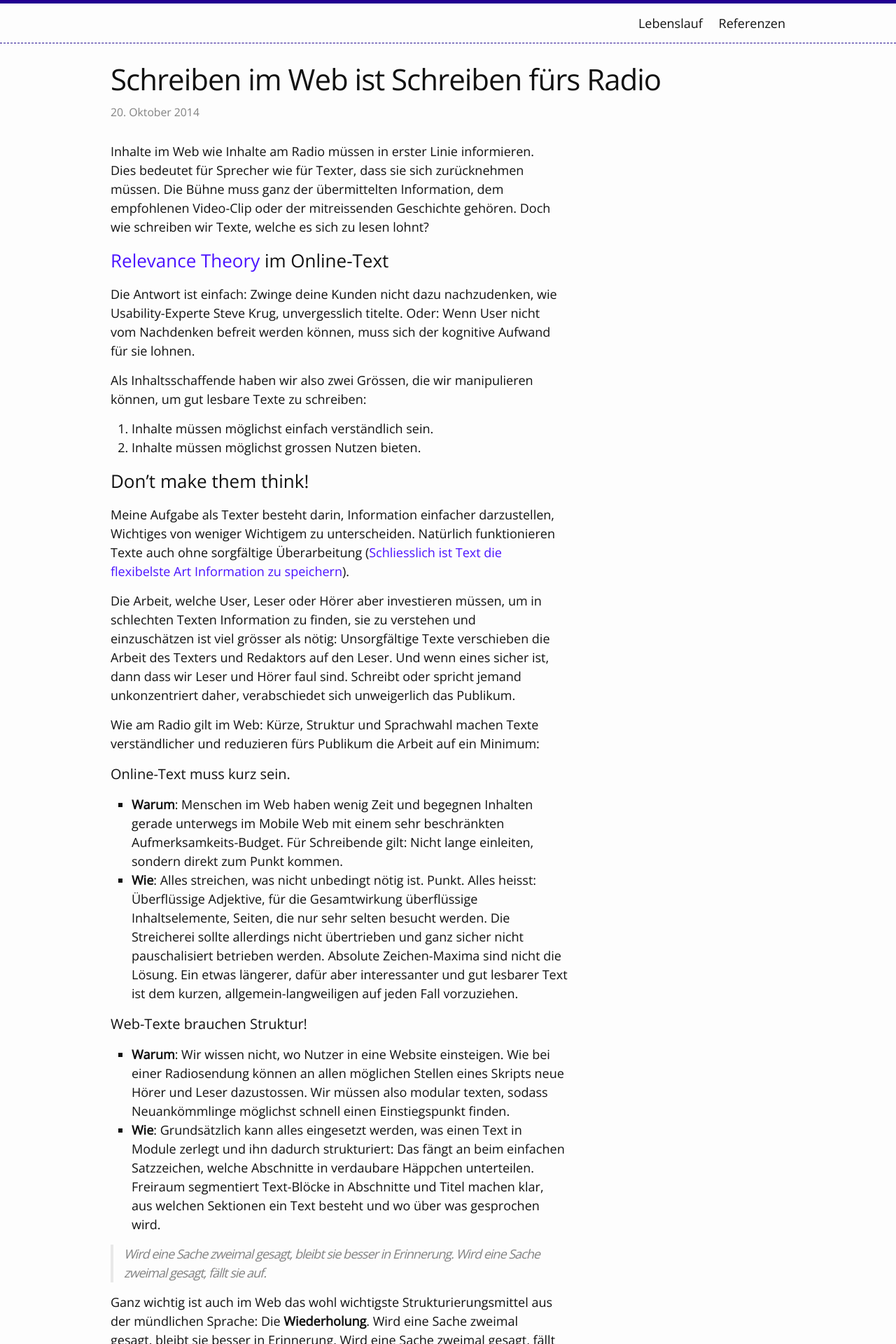
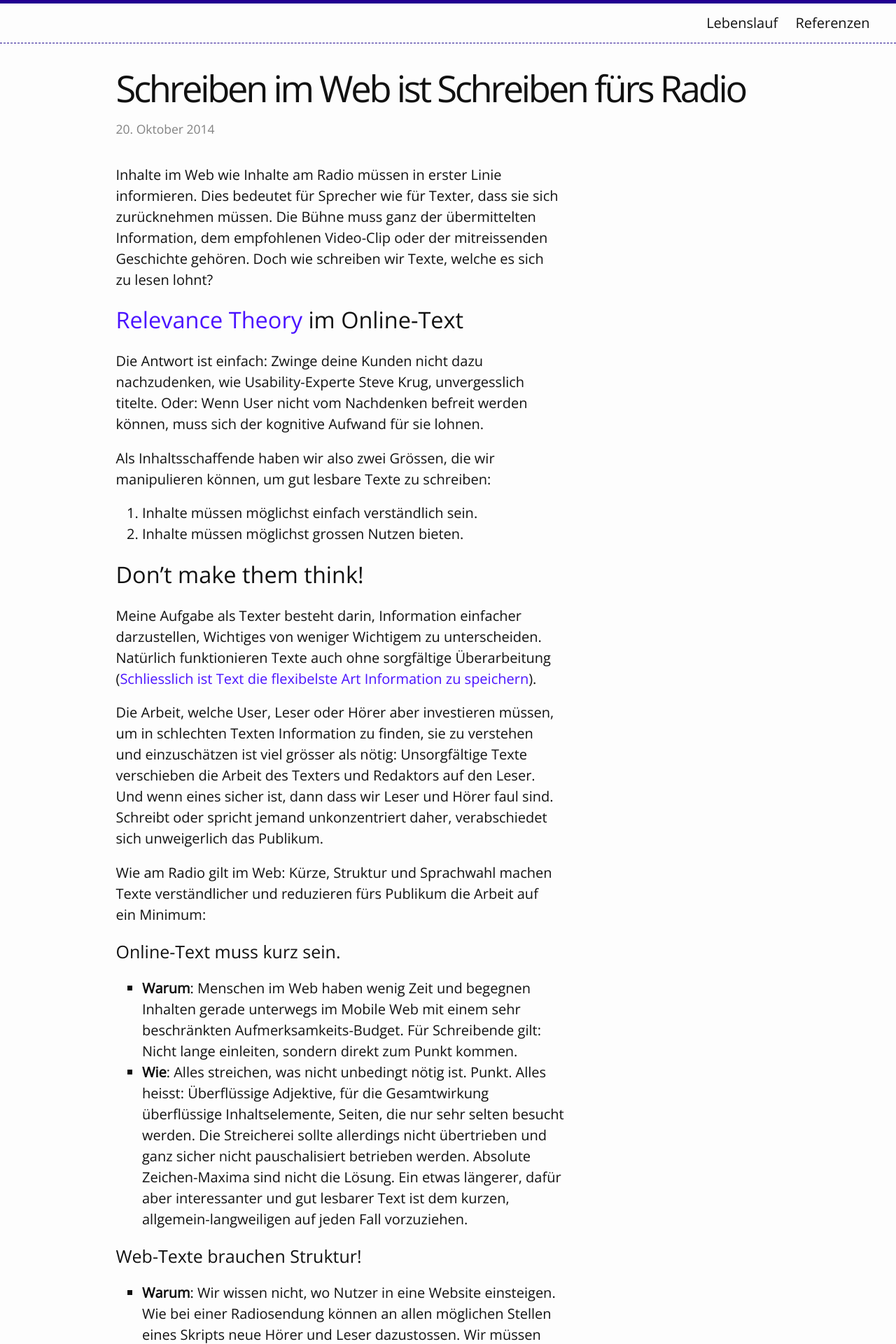
Before and after one commit to tschannes/tschannes.github.com, a Jekyll site: the page built from _posts/2014-10-15-schreiben-im-web.markdown, in a window 1280 px wide. Shown: the top 1920 px of the page at 70% size. Built offline with Jekyll 4.4.1, drawn with Linux system fonts in a browser that asks for light colours; comment, search, counter and statistics services are not loaded.

Commit message:
minor layout corrections

```diff
--- a/_sass/_base.scss
+++ b/_sass/_base.scss
@@ -20,6 +20,9 @@ body {
     font-weight: 300;
     color: $text-color;
     background-color: $background-color;
+    @include media-query($on-palm) {
+       font-size: 0.8 * $base-font-size;
+    }
 }
 
 
@@ -110,8 +113,8 @@ blockquote {
     color: $grey-color;
     border-left: 4px solid $grey-color-light;
     padding-left: $spacing-unit / 2;
-    font-size: 18px;
-    letter-spacing: -1px;
+    font-size: 1.125em;
+    letter-spacing: -0.0625em;
     font-style: italic;
 
     > :last-child {
@@ -168,6 +171,9 @@ pre {
         padding-left: $spacing-unit / 2;
     }
 }
+header .wrapper, .page-content{
+    max-width:1600px;
+}
 
 
 
--- a/_sass/_layout.scss
+++ b/_sass/_layout.scss
@@ -182,12 +182,12 @@
 }
 
 .post-title {
-    font-size: 42px;
-    letter-spacing: -1px;
+    font-size: 2.625em;
+    letter-spacing: -0.0625em;
     line-height: 1;
 
     @include media-query($on-laptop) {
-        font-size: 36px;
+        font-size: 2.25em;
     }
 }
 
@@ -195,26 +195,26 @@
     margin-bottom: $spacing-unit;
 
     h2 {
-        font-size: 32px;
+        font-size: 2em;
 
         @include media-query($on-laptop) {
-            font-size: 28px;
+            font-size: 1.75em;
         }
     }
 
     h3 {
-        font-size: 26px;
+        font-size: 1.625em;
 
         @include media-query($on-laptop) {
-            font-size: 22px;
+            font-size: 1.375em;
         }
     }
 
     h4 {
-        font-size: 20px;
+        font-size: 1.25em;
 
         @include media-query($on-laptop) {
-            font-size: 18px;
+            font-size: 1.125em;
         }
     }
 }
--- a/css/main.scss
+++ b/css/main.scss
@@ -7,11 +7,11 @@
 
 // Our variables
 $base-font-family: 'Open Sans', Helvetica, Arial, sans-serif;
-$base-font-size:   18px;
+$base-font-size:   20px;
 $small-font-size:  $base-font-size * 0.875;
 $base-line-height: 1.5;
 
-$spacing-unit:     30px;
+$spacing-unit:     1.875 * $base-font-size;
 
 $text-color:       #111;
 
@@ -24,8 +24,8 @@ $grey-color-light: lighten($grey-color, 40%);
 $grey-color-dark:  darken($grey-color, 25%);
 
 $on-palm:          700px;
-$on-laptop:        1000px;
-$on-big:           1200px;
+$on-laptop:        1200px;
+$on-big:           1400px;
 
 
 //Flex-Container
```
